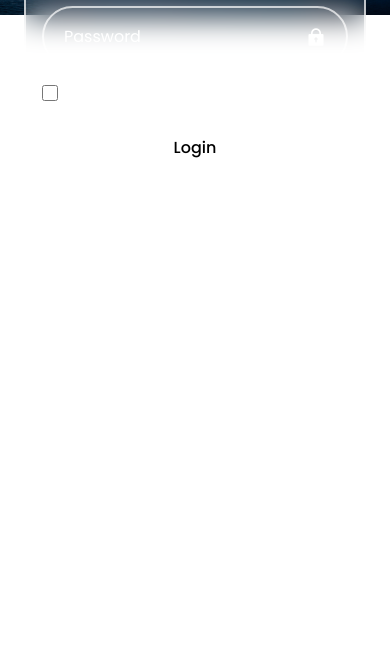
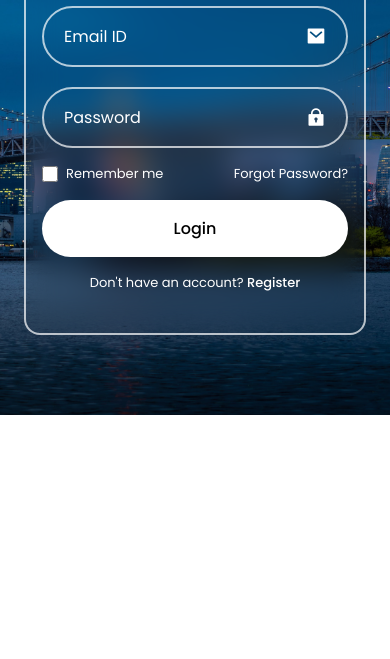
Before and after one commit to stnzzz369/web-page, a plain HTML site: page index.html in a window 390 px wide. Shown: the part 185-844 px from the top of the page. Drawn offline with nearby package versions, Linux system fonts and the light colour scheme.

Commit message:
Update stnzzz.css

```diff
--- a/stnzzz.css
+++ b/stnzzz.css
@@ -187,6 +187,6 @@ img {
 @media (max-width: 768px) {
   .login {
     background-image: url('phone.jpg');
-    height: 200px; /* Adjust the height as needed for mobile */
+    height: 600px; /* Adjust the height as needed for mobile */
   }
 }
```
